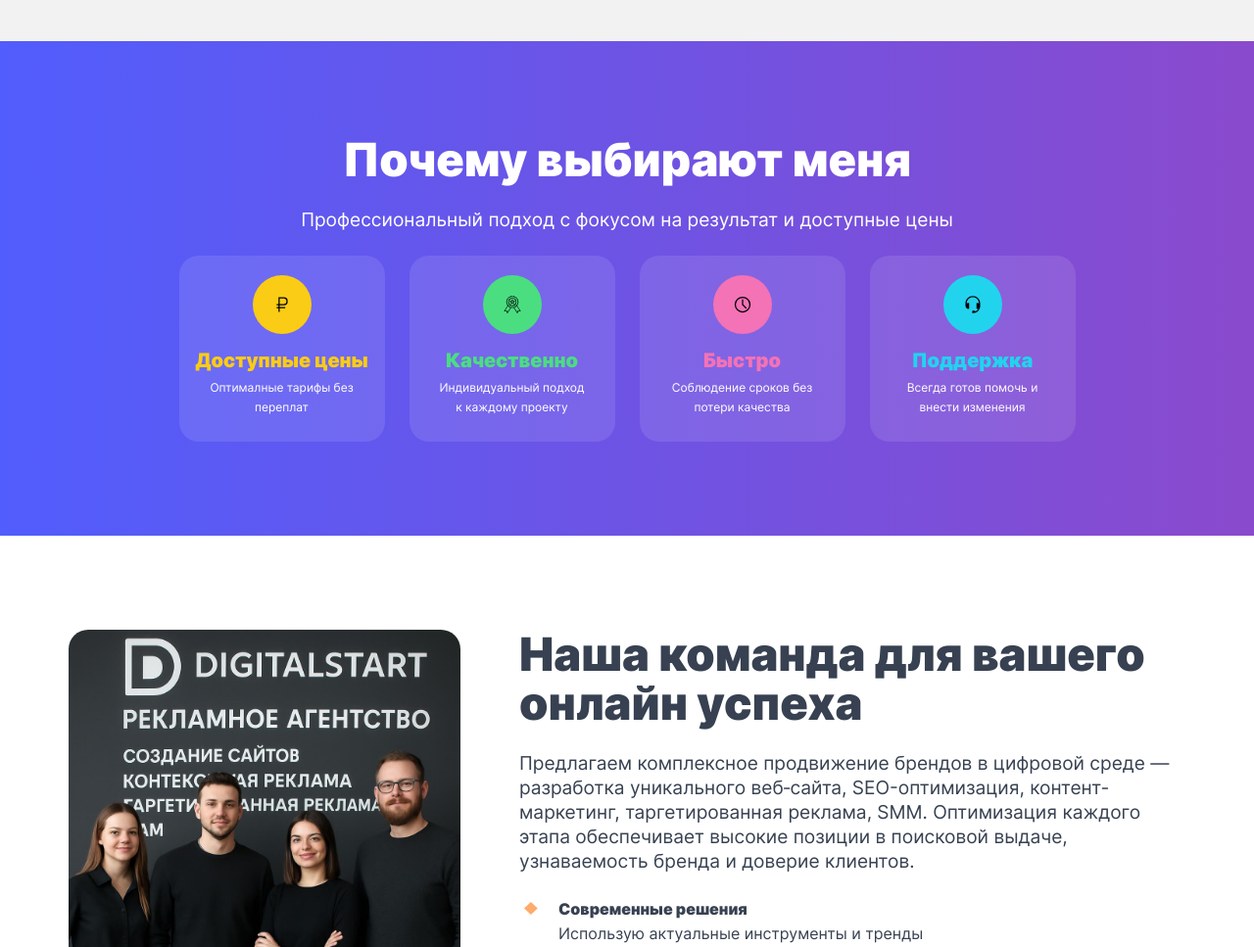
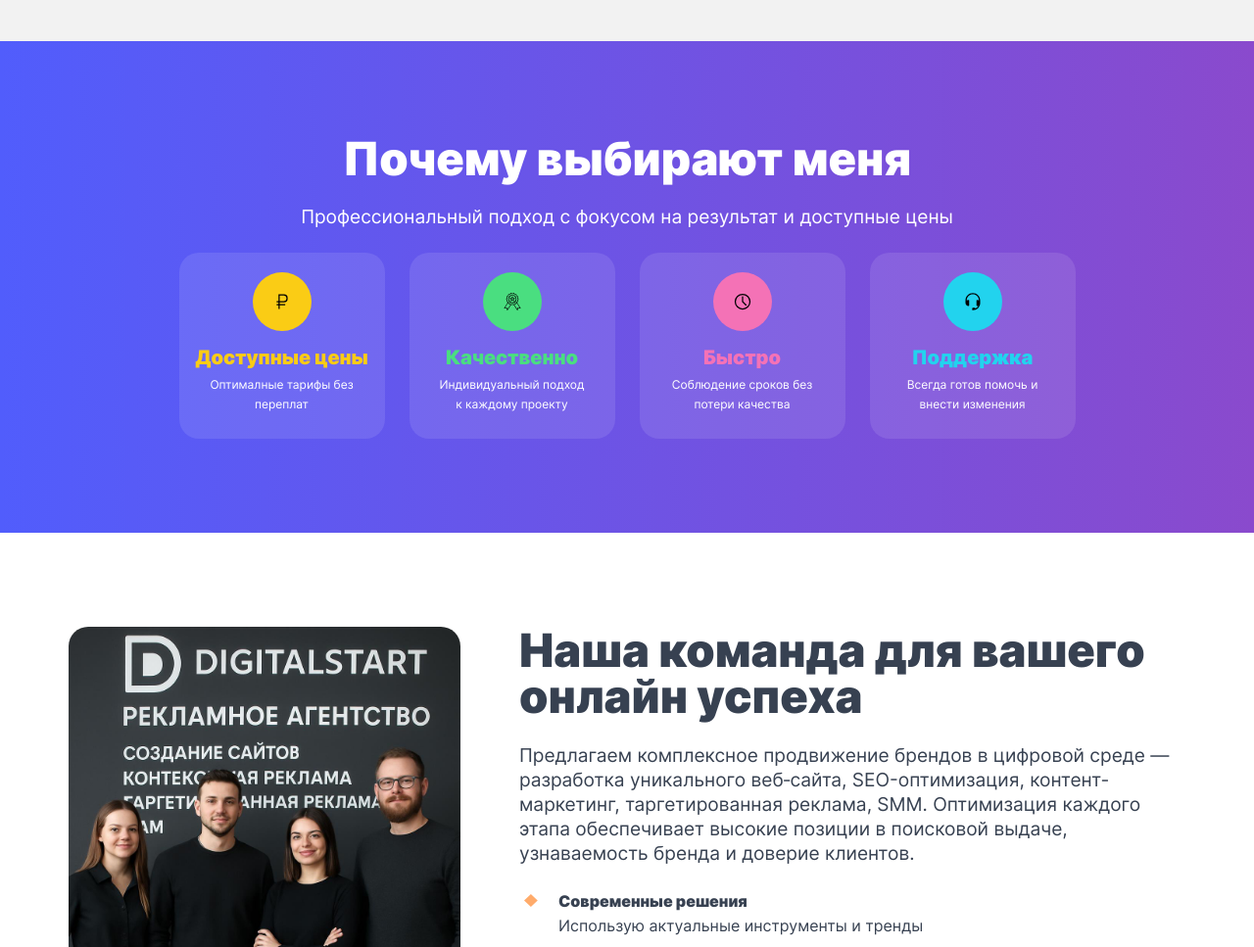
Before and after one commit to WhatsAppIT/DigitalStart, a plain HTML site: page index.html in a window 1280 px wide. Shown: the part 1700-2667 px from the top of the page at 98% size. Drawn offline with Linux system fonts and the light colour scheme.

Commit message:
дороботал

```diff
--- a/blocks/about/__title/about__title.css
+++ b/blocks/about/__title/about__title.css
@@ -3,7 +3,7 @@
     padding: 0 0 24px 0;
     font-weight: 600;
     font-size: clamp(1.875rem, 1.5179rem + 1.7857vw, 3.125rem);
-    line-height: 50px;
+    line-height: 100%;
     color: #374151;
     width: 100%;
 }
--- a/blocks/advantages/__title/advantages__title.css
+++ b/blocks/advantages/__title/advantages__title.css
@@ -3,13 +3,7 @@
     padding: 0 0 24px 0;
     font-weight: 600;
     font-size: clamp(1.875rem, 1.5179rem + 1.7857vw, 3.125rem);
-    line-height: 50px;
+    line-height: 100%;
     text-align: center;
     color: white;
 }
-
-@media (max-width: 1029px) {
-  .advantages__title {
-    /* padding: 40px 50px 15px; */
-  }
-}
```
